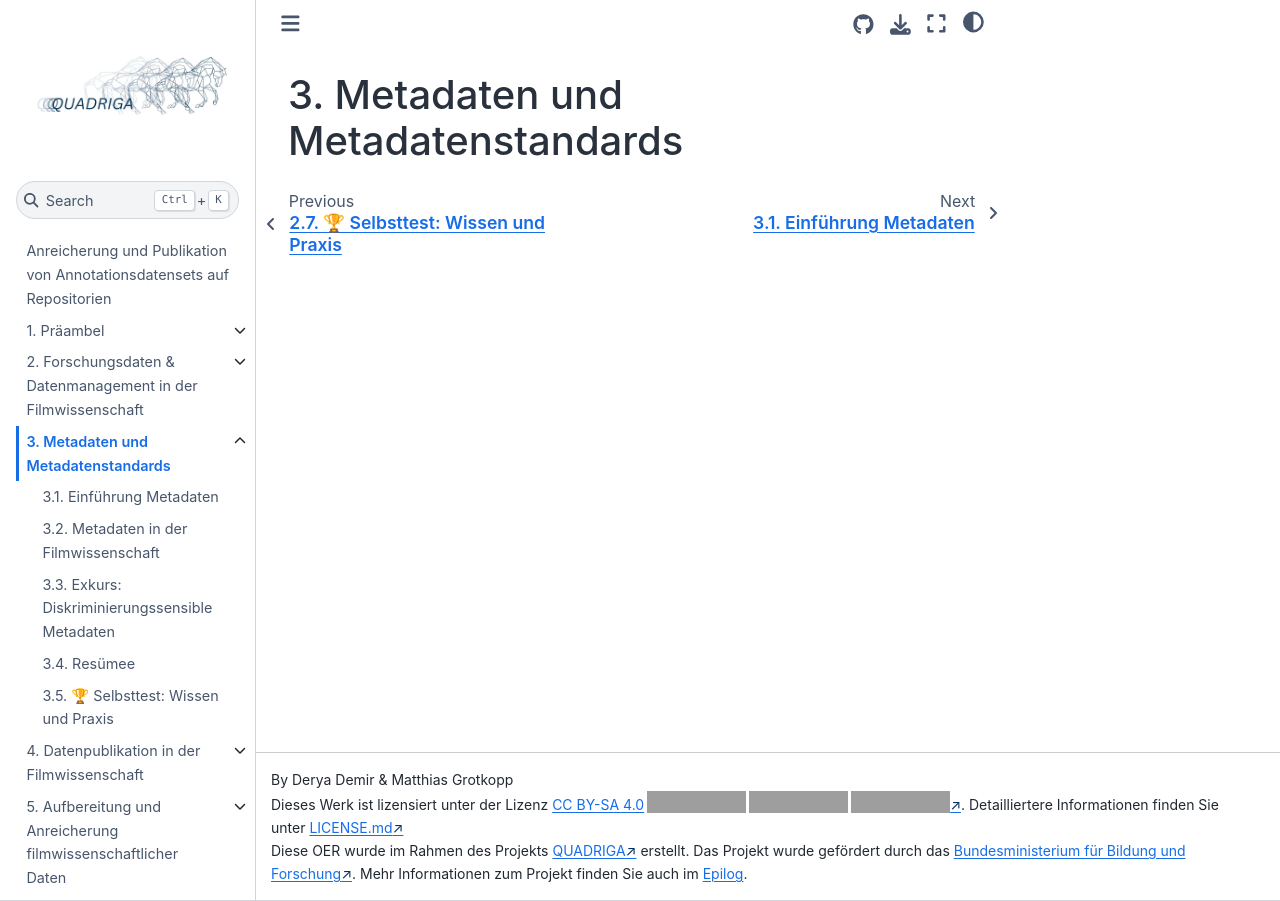
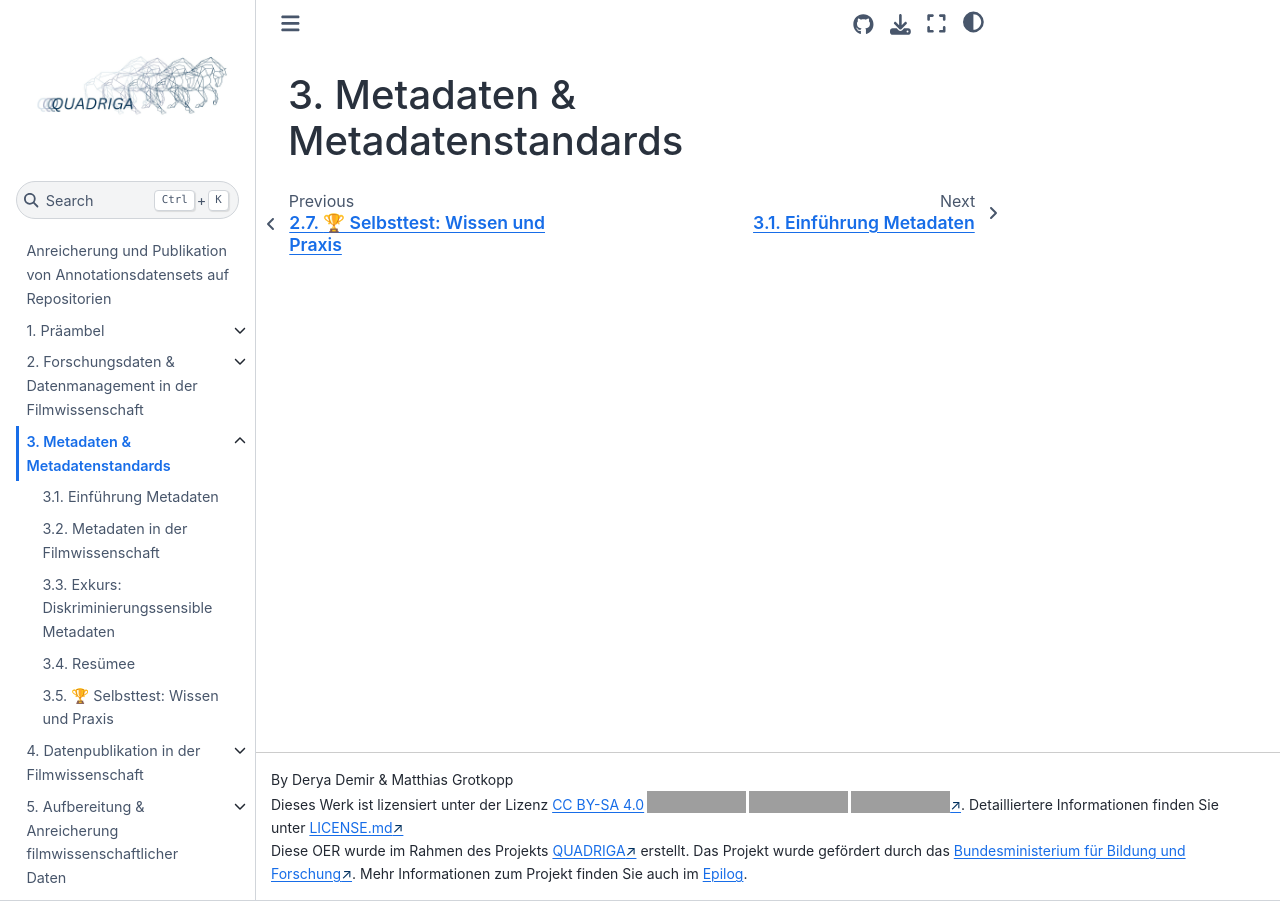
Before and after one commit to lam1aa/Bewegtes-Bild-Fallstudie-3, a Jupyter Book: the page built from 03_metadaten/toc_03.md, in a window 1280 px wide. Built offline with Jupyter Book 1.0.4 settings and Sphinx 7.4.7 and the Sphinx Book theme 1.1.4, drawn with Linux system fonts in a browser that asks for light colours; grey boxes are pictures that could not be loaded.

Commit message:
docs: adjust header title to shorten length

```diff
--- a/03_metadaten/toc_03.md
+++ b/03_metadaten/toc_03.md
@@ -1 +1 @@
-# Metadaten und Metadatenstandards
+# Metadaten & Metadatenstandards
--- a/05_aufbereitung_anreicherung/toc_05.md
+++ b/05_aufbereitung_anreicherung/toc_05.md
@@ -1 +1 @@
-# Aufbereitung und Anreicherung filmwissenschaftlicher Daten
+# Aufbereitung & Anreicherung filmwissenschaftlicher Daten
```
